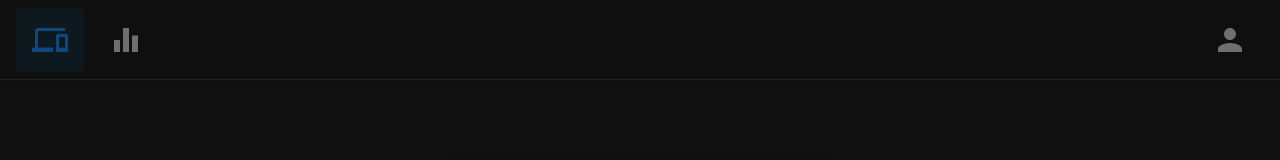
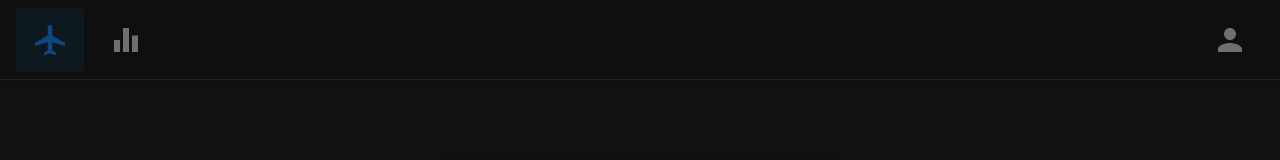
Before and after one commit to laser-ufpb/sac-dm, a React (Create React App) app in the folder react-main/: page /devices in a window 1280 px wide. Shown: the top 160 px of the page. Built offline with nearby package versions, Linux system fonts and the light colour scheme.

Commit message:
refactor: Update icons in Header component for better visual consistency

```diff
--- a/react-main/src/layout/Header/index.tsx
+++ b/react-main/src/layout/Header/index.tsx
@@ -1,12 +1,14 @@
 import { useNavigate } from "react-router-dom";
 import { isMenuItemActive } from "../../utils/isMenuItemActive";
 import { Container, NavigationButton } from "./styles";
-import { Devices, Equalizer, Person } from "@mui/icons-material";
+import { AirplanemodeActive, Equalizer, Person } from "@mui/icons-material";
+import { Tooltip } from "@mui/material";
 
 export const Header = () => {
   const navigate = useNavigate();
   return (
     <Container>
+      <Tooltip title="Dispositivos">
         {/* <NavigationButton
             isActive={isMenuItemActive("/dashboard")}
             onClick={() => navigate("/dashboard")}
@@ -23,15 +25,18 @@ export const Header = () => {
           }
           onClick={() => navigate("/devices")}
         >
-        <Devices />
+          <AirplanemodeActive />
         </NavigationButton>
+      </Tooltip>
+      <Tooltip title="Métricas">
         <NavigationButton
           className={isMenuItemActive("/sac_dm") ? "active" : ""}
           onClick={() => navigate("/sac_dm")}
         >
           <Equalizer />
         </NavigationButton>
-
+      </Tooltip>
+      <Tooltip title="Conta">
         <NavigationButton
           className={isMenuItemActive("/account") ? "active" : ""}
           onClick={() => navigate("/account")}
@@ -42,6 +47,7 @@ export const Header = () => {
         >
           <Person />
         </NavigationButton>
+      </Tooltip>
     </Container>
   );
 };
--- a/react-main/src/pages/DeviceList/index.tsx
+++ b/react-main/src/pages/DeviceList/index.tsx
@@ -9,11 +9,7 @@ import {
   FilterContainer,
 } from "./styles";
 import { Button, CircularProgress, Menu, MenuItem } from "@mui/material";
-import {
-  AddCircle,
-  AirplanemodeActive,
-  DirectionsCarFilled,
-} from "@mui/icons-material";
+import { AddCircle, AirplanemodeActive, DeviceHub } from "@mui/icons-material";
 import { AddDevice } from "./AddDevice";
 import { AddVehicle } from "./AddVehicle";
 import { useNavigate } from "react-router-dom";
@@ -158,7 +154,7 @@ export const DeviceList = () => {
                   key={device.id}
                   // onClick={() => handleCellClick(device.id, "device")}
                 >
-                  <AirplanemodeActive
+                  <DeviceHub
                     sx={{
                       color: getStatusColor(device.status_id, statusOptions),
                     }}
@@ -178,7 +174,7 @@ export const DeviceList = () => {
                   key={vehicle.id}
                   onClick={() => handleCellClick(vehicle.id, "vehicle")}
                 >
-                  <DirectionsCarFilled
+                  <AirplanemodeActive
                     sx={{
                       color: getStatusColor(vehicle.status_id, statusOptions),
                     }}
```
Lines whose indentation alone changed are shown as unchanged.
